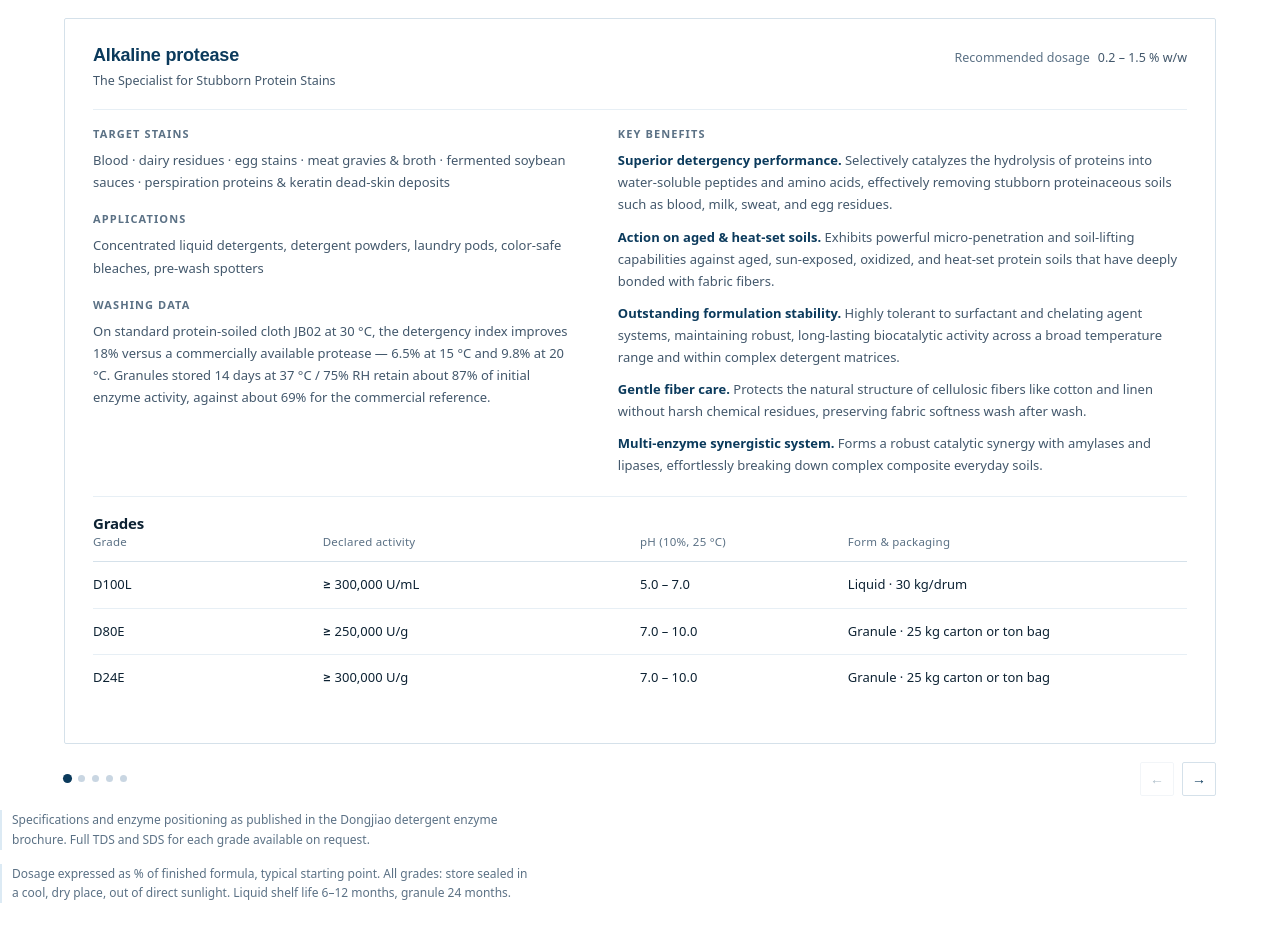
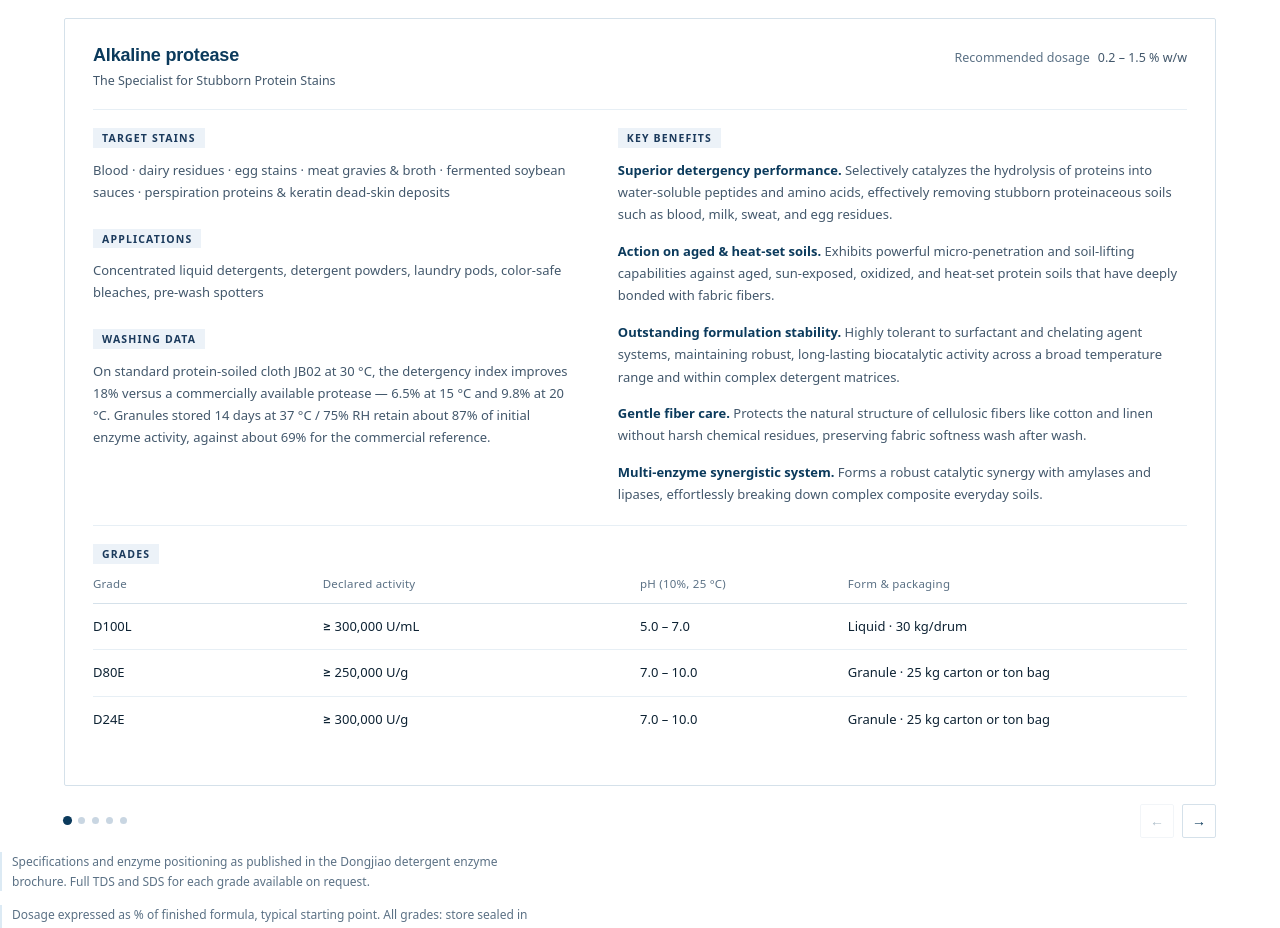
Before and after one commit to djbiology/djbiology-site, a plain HTML site: page index.html in a window 1280 px wide. Shown: the part 2940-3868 px from the top of the page. Drawn offline with Linux system fonts and the light colour scheme; a web font is replaced by a local one.

Commit message:
Product cards: distinct section labels

```diff
--- a/index.html
+++ b/index.html
@@ -277,18 +277,21 @@ ul{margin:0;padding:0;list-style:none;}
   border-top:1px solid var(--line-soft);
 }
 .prod-col{min-width:0;}
-.prod-col h4{
-  font-size:11px;font-weight:600;letter-spacing:.1em;text-transform:uppercase;
-  color:var(--muted);margin-bottom:8px;
-}
-.prod-col h4:not(:first-child){margin-top:20px;}
+.prod-card h4{
+  display:block;width:-moz-fit-content;width:fit-content;
+  font-size:10.5px;font-weight:600;letter-spacing:.11em;text-transform:uppercase;
+  color:#1B3A5C;background:#ECF2F8;
+  padding:4px 9px 3px;margin-bottom:11px;
+}
+.prod-col h4:not(:first-child){margin-top:26px;}
+.prod-spec h4{margin-top:0;}
 .plain-list{
   font-size:13px;line-height:1.7;color:var(--muted-strong);
 }
 .benefit-list{list-style:none;padding:0;margin:0;}
 .benefit-list li{
-  font-size:13px;line-height:1.7;color:var(--muted-strong);
-  margin-bottom:10px;
+  font-size:13px;line-height:1.72;color:var(--muted-strong);
+  margin-bottom:14px;
 }
 .benefit-list li:last-child{margin-bottom:0;}
 .benefit-list strong{color:var(--navy);font-weight:600;}
```
